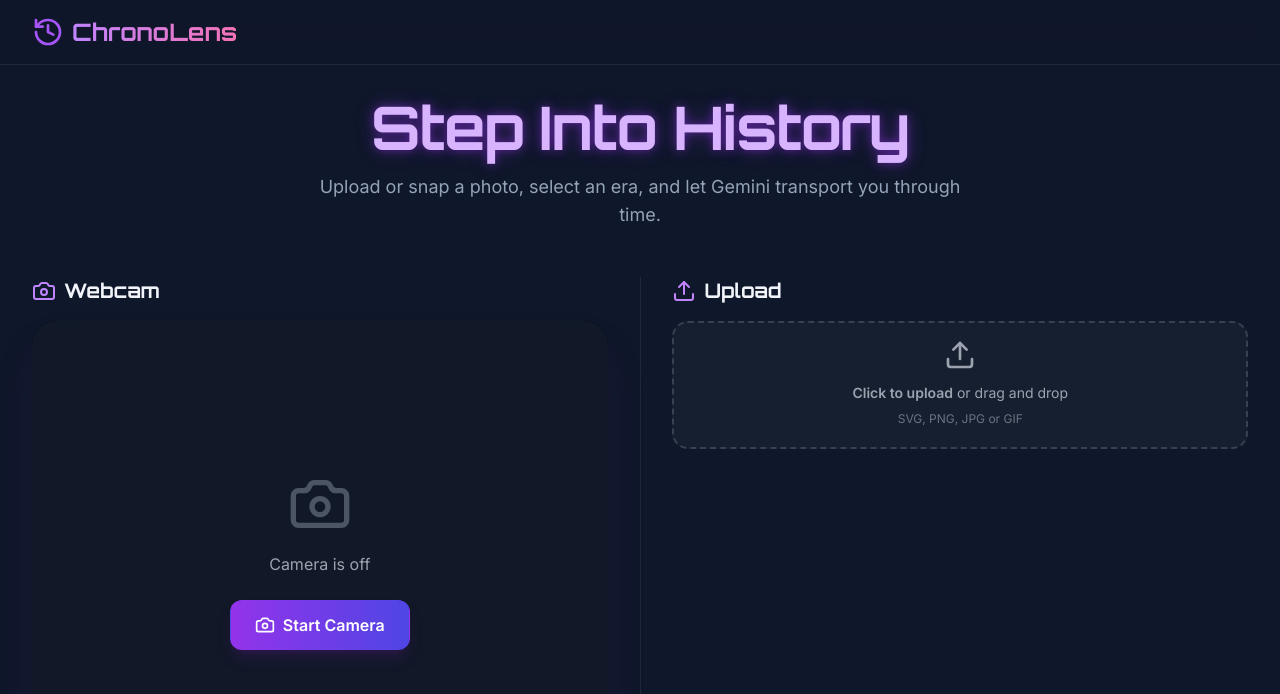
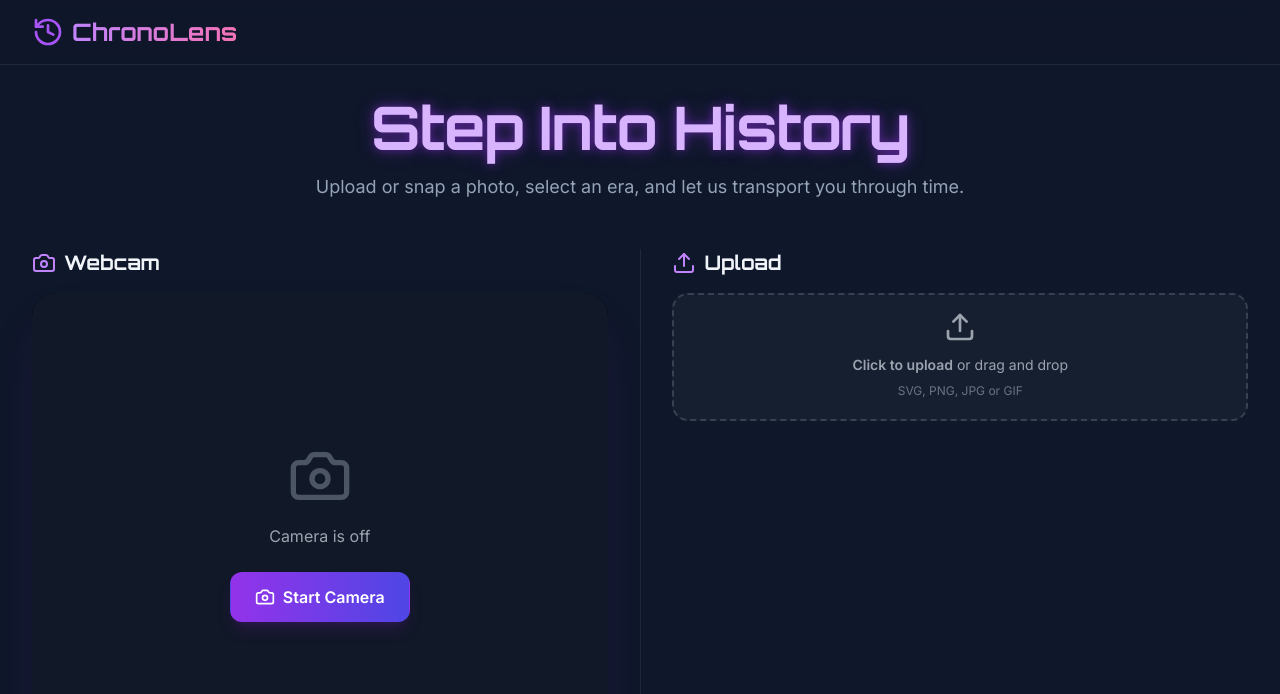
Before and after one commit to the-illuzion/Time-Travel-Photo-Booth, a React (Vite) app: page / in a window 1280 px wide. Shown: the top 694 px of the page. Built offline with nearby package versions, Linux system fonts and the light colour scheme; no server answers.

Commit message:
Update TIME_TRAVEL mode description text

```diff
--- a/App.tsx
+++ b/App.tsx
@@ -138,7 +138,7 @@ const App: React.FC = () => {
             {mode === AppMode.ANALYZER && <span className="neon-text text-emerald-300">Decode the Visual</span>}
           </h1>
           <p className="text-slate-400 max-w-2xl mx-auto text-lg">
-            {mode === AppMode.TIME_TRAVEL && "Upload or snap a photo, select an era, and let Gemini transport you through time."}
+            {mode === AppMode.TIME_TRAVEL && "Upload or snap a photo, select an era, and let us transport you through time."}
             {mode === AppMode.MAGIC_EDITOR && "Use natural language to add filters, remove objects, or completely transform your images."}
             {mode === AppMode.ANALYZER && "Get deep insights, historical context, and detailed descriptions of any image."}
           </p>
```
